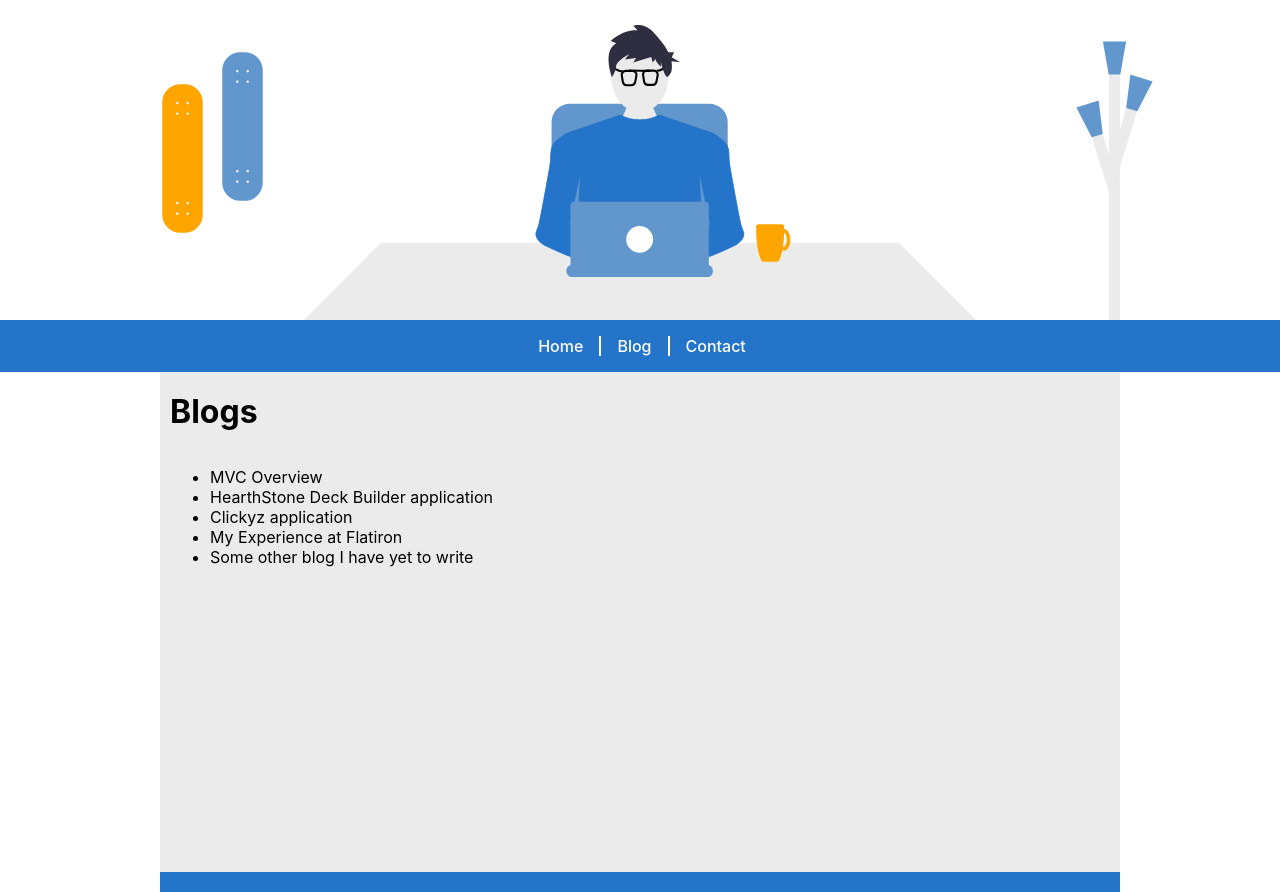
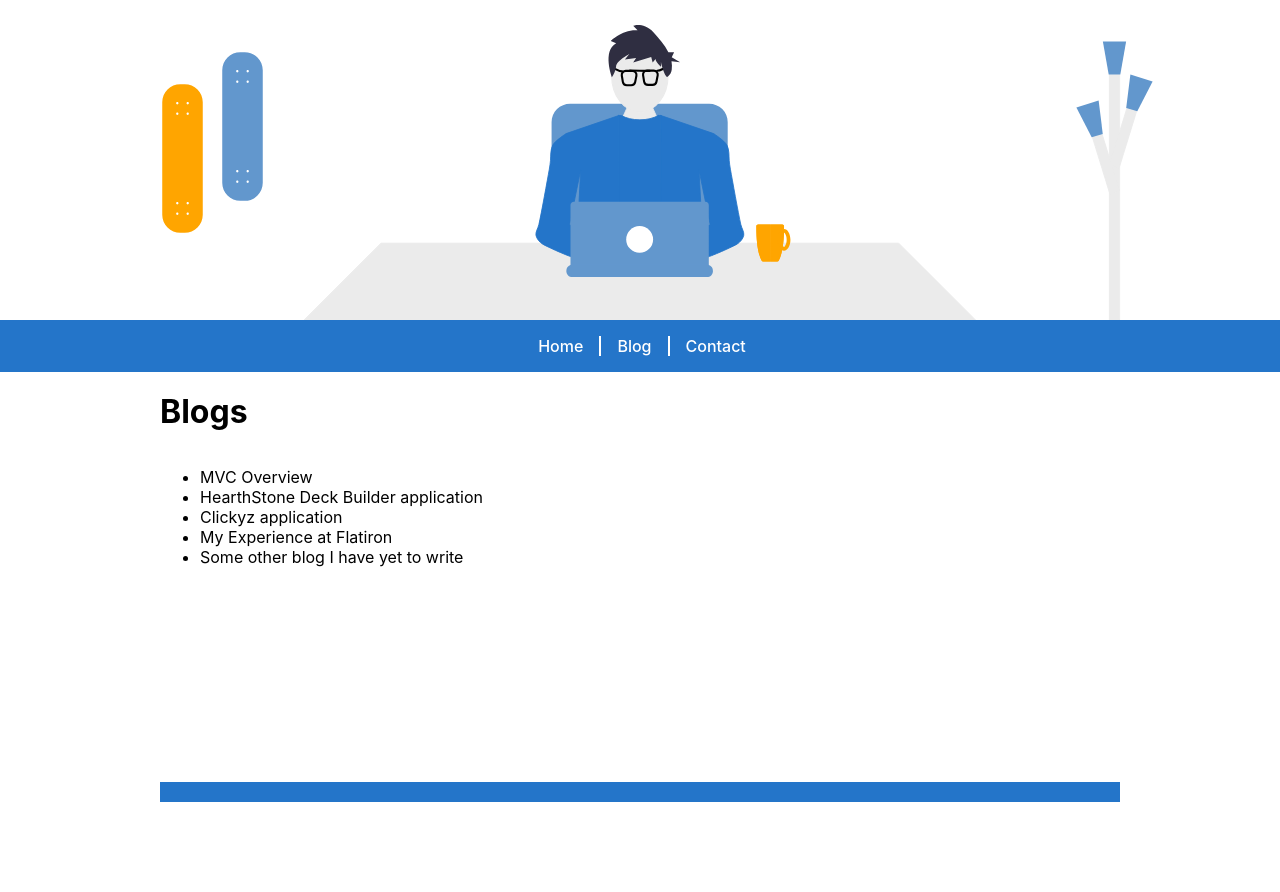
Before and after one commit to SenseiCain/portfolio, a React (Create React App) app in the folder client/: page /blog in a window 1280 px wide. After the commit the page ends 802 px from the top, so only its background shows below. Built offline with nearby package versions, Linux system fonts and the light colour scheme.

Commit message:
tweaked Footer animation

```diff
--- a/client/src/App.css
+++ b/client/src/App.css
@@ -1,4 +1,8 @@
 /* GLOBAL */
+
+::-webkit-scrollbar {
+  display: none;
+}
 
 :root {
   --primary-color: #2475C9;
@@ -258,18 +262,35 @@ nav > ul > li > a:hover {
 .fade-enter {
   opacity: 0;
   z-index: 1;
+}
+.fade-enter-active {
+  opacity: 1;
+  transition: all 400ms ease;
+}
+.fade-exit {
+  opacity: 1;
+}
+.fade-exit-active {
+  opacity: 0;
+  transition: all 400ms ease;
+}
+
+/* TRANSITIONS - FADE & DROP */
+.fadeDrop-enter {
+  opacity: 0;
+  z-index: 1;
   transform: translateY(-10px);
 }
-.fade-enter-active {
+.fadeDrop-enter-active {
   opacity: 1;
   transform: translateY(0px);
   transition: all 200ms linear 200ms;
 }
-.fade-exit {
+.fadeDrop-exit {
   opacity: 1;
   transform: translateY(0px);
 }
-.fade-exit-active {
+.fadeDrop-exit-active {
   opacity: 0;
   transition: all 200ms;
   transform: translateY(-10px);
@@ -369,9 +390,7 @@ footer {
 /* BLOG */
 
 .blog-container {
-  height: 500px;
-  background-color: var(--light-color);
-  padding: 0px 10px;
+  min-height: calc(60vh - 70px);
 }
 
 .blog-container h1 {
--- a/client/src/App.js
+++ b/client/src/App.js
@@ -8,6 +8,7 @@ import BlogContainer from './containers/BlogContainer';
 import ContactContainer from './containers/ContactContainer';
 import Header from './components/Header';
 import NavBar from './components/NavBar';
+import Footer from './components/Footer';
 
 import { BrowserRouter as Router, Switch, Route } from 'react-router-dom';
 
@@ -59,7 +60,7 @@ class App extends Component {
         <Route render={({location}) => (
           <TransitionGroup component={null}>
             <CSSTransition
-              classNames="fade"
+              classNames="fadeDrop"
               key={location.key}
               timeout={400}>
               <Switch>
--- a/client/src/containers/BlogContainer.js
+++ b/client/src/containers/BlogContainer.js
@@ -1,6 +1,6 @@
 import React, { Component } from 'react';
+import BlogLink from '../components/BlogLink';
 import Footer from '../components/Footer';
-import BlogLink from '../components/BlogLink';
 
 class BlogContainer extends Component {
     constructor() {
```
